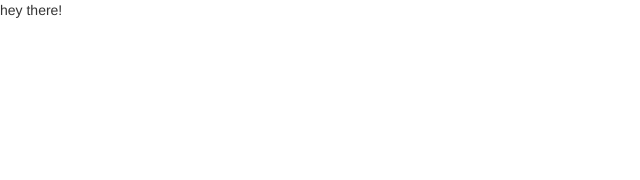
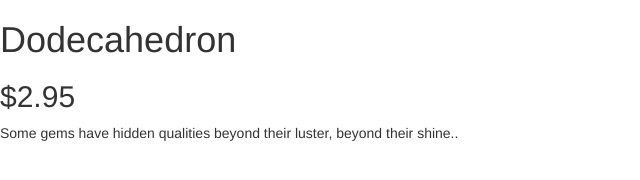
Before and after one commit to pritipg/ng-app, a plain HTML site: page index.html in a window 1280 px wide. Shown: the whole page, without its empty margins (0-640 px from the left). Drawn offline with nearby package versions, Linux system fonts and the light colour scheme.

Commit message:
added store controller to div

```diff
--- a/index.html
+++ b/index.html
@@ -1,12 +1,16 @@
 <!DOCTYPE html>
 <html ng-app="store">
     <head>
-        <title>Application</title>
+        <title>Gems</title>
         <link rel="stylesheet" type="text/css" href="https://maxcdn.bootstrapcdn.com/bootstrap/3.3.2/css/bootstrap.min.css">
     </head>
     <body>
+        <div ng-controller="StoreController as store">
+            <h1> {{store.product.name}} </h1>
+            <h2> ${{store.product.price}} </h2>
+            <p> {{store.product.description}} </p>
+        </div>
         <script type="text/javascript" src="https://ajax.googleapis.com/ajax/libs/angularjs/1.2.0/angular.min.js"></script>
         <script type="text/javascript" src="js/app.js"></script>
-        <p>{{"hey" + " there!"}}</p>
     </body>
 </html>
--- a/js/app.js
+++ b/js/app.js
@@ -1 +1,14 @@
-var app = angular.module('store', []);
+(function(){
+    var app = angular.module('store', []);
+    app.controller('StoreController', function() {
+        this.product = gem;
+
+    });
+
+    var gem = {
+        name: 'Dodecahedron',
+        price: 2.95,
+        description: 'Some gems have hidden qualities beyond their luster, beyond their shine..'
+    }
+
+})();
```
